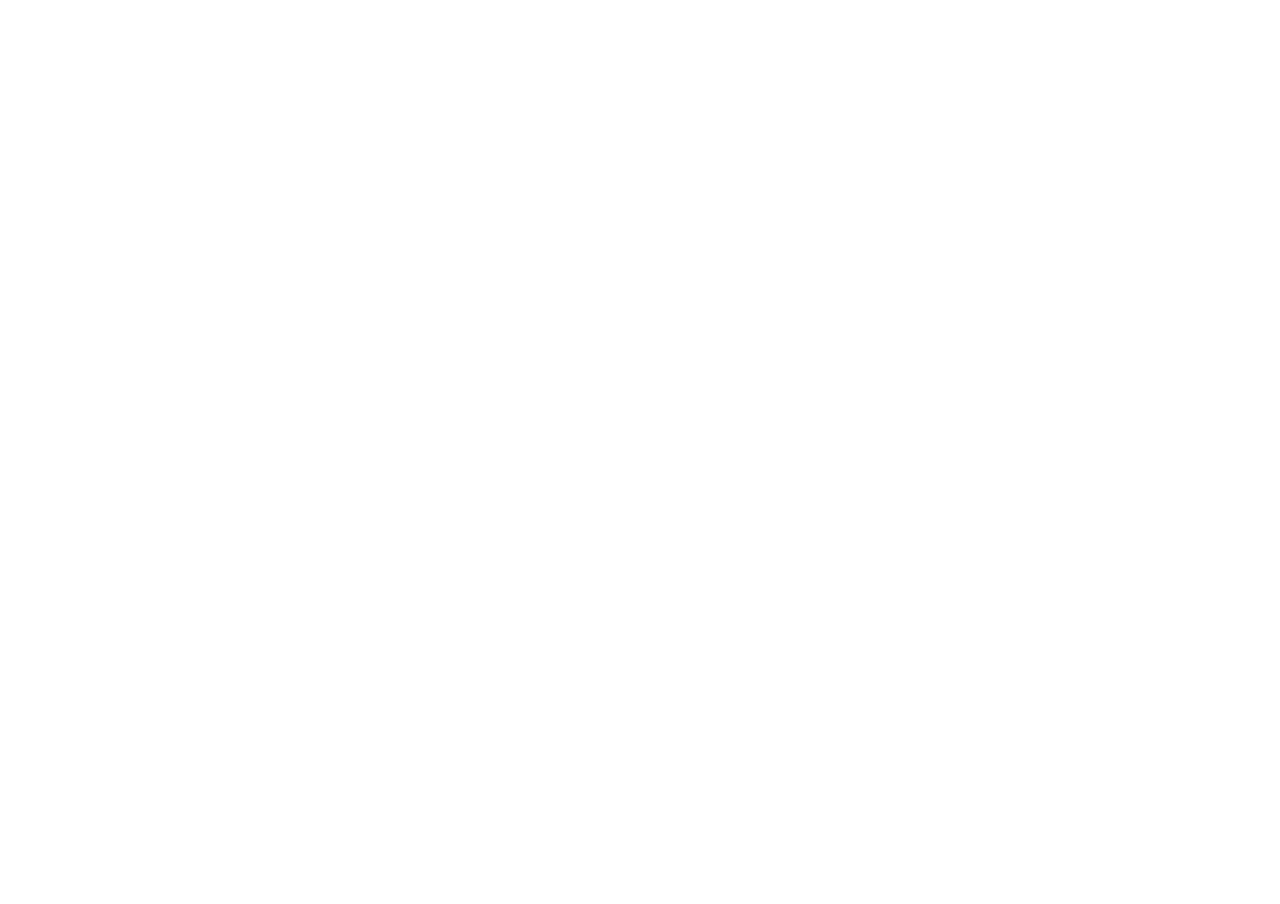
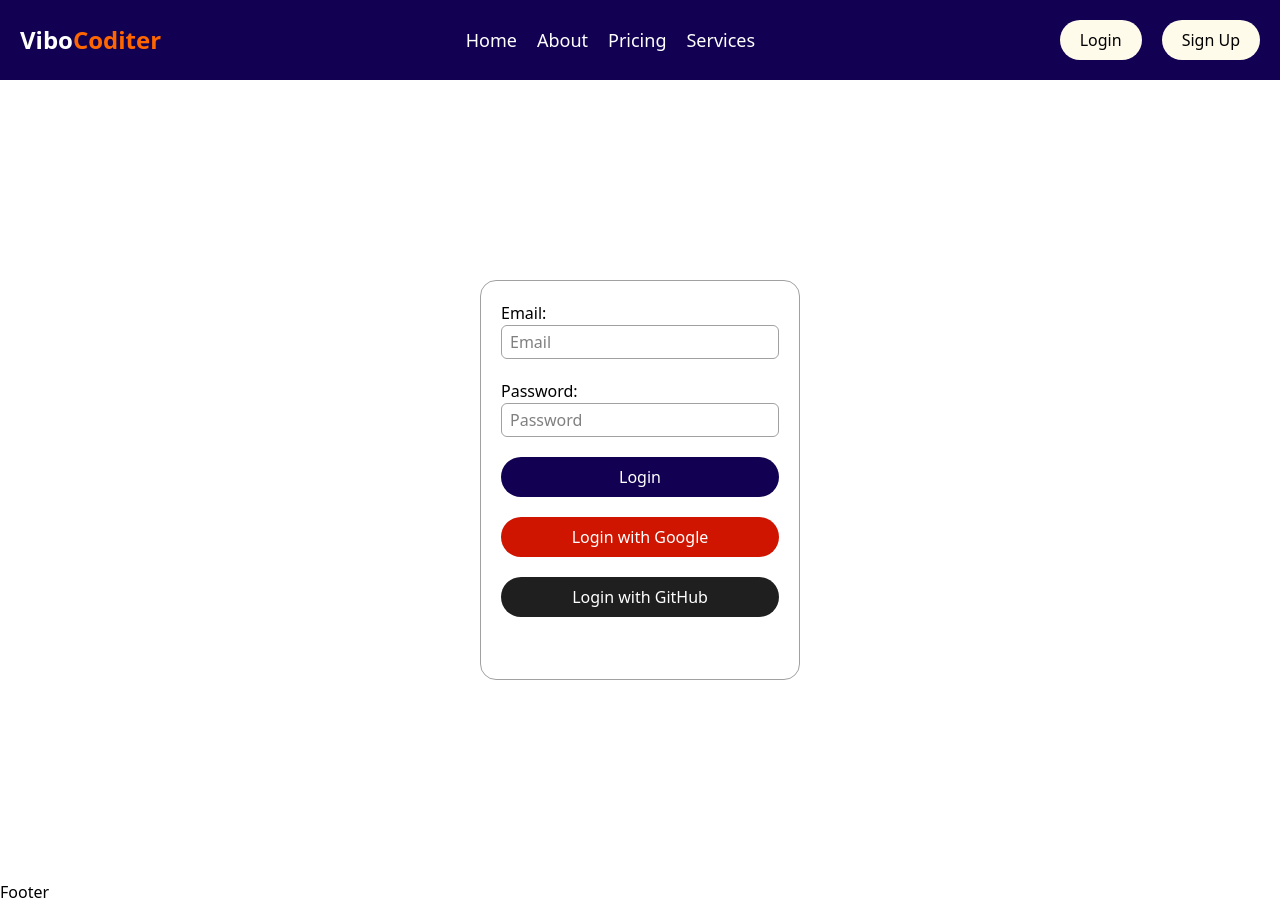
Before and after one commit to ARYANDHIRHI004/FinanceManager, a React (Vite) app in the folder frontend/: page /login in a window 1280 px wide. Before the commit this address had no page. Before the commit the page ends 800 px from the top, so only its background shows below. Built offline with nearby package versions, Linux system fonts and the light colour scheme.

Commit message:
feat: login form and axiosInstance created

```diff
--- a/frontend/src/App.jsx
+++ b/frontend/src/App.jsx
@@ -1,13 +1,21 @@
 import React from 'react'
-import { Route, Routes } from 'react-router-dom'
+import { Navigate, Route, Routes } from 'react-router-dom'
 import Layout from './components/Layout'
 import WelcomePage from './pages/WelcomePage'
+import LoginPage from './pages/LoginPage'
+import HomePage from './pages/HomePage'
+import SignupPage from './pages/SignupPage'
 
 const App = () => {
+
+  const authUser = false;
+
   return (
     <Routes>
       <Route path='/' element={<Layout/>}>
-          <Route path='/' element={<WelcomePage/>}/>
+          <Route path='/' element={!authUser ? <WelcomePage/> : <HomePage/>}/>
+          <Route path='/login' element={!authUser?<LoginPage/>: <Navigate to={'/'}/>}/>
+          <Route path='/signup' element={!authUser?<SignupPage/>:<Navigate to={'/'}/>}/>
       </Route>
     </Routes>
   )
--- a/frontend/src/components/Navbar.jsx
+++ b/frontend/src/components/Navbar.jsx
@@ -1,21 +1,34 @@
-import React from 'react'
+import React from "react";
+import { Link } from "react-router-dom";
 
 const Navbar = () => {
   return (
-    <div className='flex bg-[#120052] p-5 justify-between text-white items-center'>
-        <h1 className='text-2xl font-[600] text-white'>Vibo<span className='text-[#ff6600]'>Coditer</span></h1>
-        <ul className='flex gap-5 text-lg'>
+    <div className="flex bg-[#120052] p-5 justify-between text-white items-center">
+      <h1 className="text-2xl font-[600] text-white">
+        Vibo<span className="text-[#ff6600]">Coditer</span>
+      </h1>
+      <ul className="flex gap-5 text-lg">
         <li>Home</li>
         <li>About</li>
         <li>Pricing</li>
         <li>Services</li>
       </ul>
-        <div className='flex gap-5'>
-            <button className='bg-amber-50 text-black px-5 py-2 rounded-[50px]'>Login</button>
-            <button className='bg-amber-50 text-black px-5 py-2 rounded-[50px]'>Sign Up</button>
+      <div className="flex gap-5">
+        <Link
+          to={"/login"}
+          className="bg-amber-50 text-black px-5 py-2 rounded-[50px]"
+        >
+          Login
+        </Link>
+        <Link
+          to={"/signup"}
+          className="bg-amber-50 text-black px-5 py-2 rounded-[50px]"
+        >
+          Sign Up
+        </Link>
       </div>
     </div>
-  )
-}
+  );
+};
 
-export default Navbar
+export default Navbar;
--- /dev/null
+++ b/frontend/src/pages/HomePage.jsx
@@ -0,0 +1,9 @@
+import React from 'react'
+
+const HomePage = () => {
+  return (
+    <div>HomePage</div>
+  )
+}
+
+export default HomePage
--- /dev/null
+++ b/frontend/src/pages/LoginPage.jsx
@@ -0,0 +1,59 @@
+import React from "react";
+import { useForm } from "react-hook-form";
+
+const LoginPage = () => {
+  const { register, handleSubmit } = useForm();
+
+  const handleLogin = (data) => {
+    console.log(data);
+  }
+
+
+  return (
+    <div className="flex justify-center items-center h-screen">
+      <form action={handleSubmit(handleLogin)}>
+        <div className="border-1 border-[#a1a1a1] p-5 rounded-2xl flex flex-col h-100 w-80 gap-5 ">
+          <div className="flex flex-col">
+            <label htmlFor="email">Email:</label>
+            <input
+              className="border border-[#a1a1a1] rounded-md px-2 py-1"
+              type="text"
+              {...register("email")}
+              placeholder="Email"
+            />
+          </div>
+          <div className="flex flex-col">
+            <label htmlFor="password">Password:</label>
+            <input
+              className="border border-[#a1a1a1] rounded-md px-2 py-1"
+              type="password"
+              {...register("password")}
+              placeholder="Password"
+            />
+          </div>
+          <button
+            className="bg-[#120052] h-10 rounded-[50px] text-white"
+            type="submit"
+            onClick={handleLogin}
+          >
+            Login
+          </button>
+          <button
+            className="bg-[#cf1500] h-10 rounded-[50px] text-white"
+            type="submit"
+          >
+            Login with Google
+          </button>
+          <button
+            className="bg-[#1f1f1f] h-10 rounded-[50px] text-white"
+            type="submit"
+          >
+            Login with GitHub
+          </button>
+        </div>
+      </form>
+    </div>
+  );
+};
+
+export default LoginPage;
--- /dev/null
+++ b/frontend/src/pages/SignupPage.jsx
@@ -0,0 +1,9 @@
+import React from 'react'
+
+const SignupPage = () => {
+  return (
+    <div>SignupPage</div>
+  )
+}
+
+export default SignupPage
--- /dev/null
+++ b/frontend/src/services/axios.js
@@ -0,0 +1,8 @@
+import axios from "axios";
+
+const axiosInstance = axios.create({
+  baseURL: import.meta.env.VITE_BASE_URL,
+  withCredentials: true,
+});
+
+export default axiosInstance;
```
Lines whose indentation alone changed are shown as unchanged.
